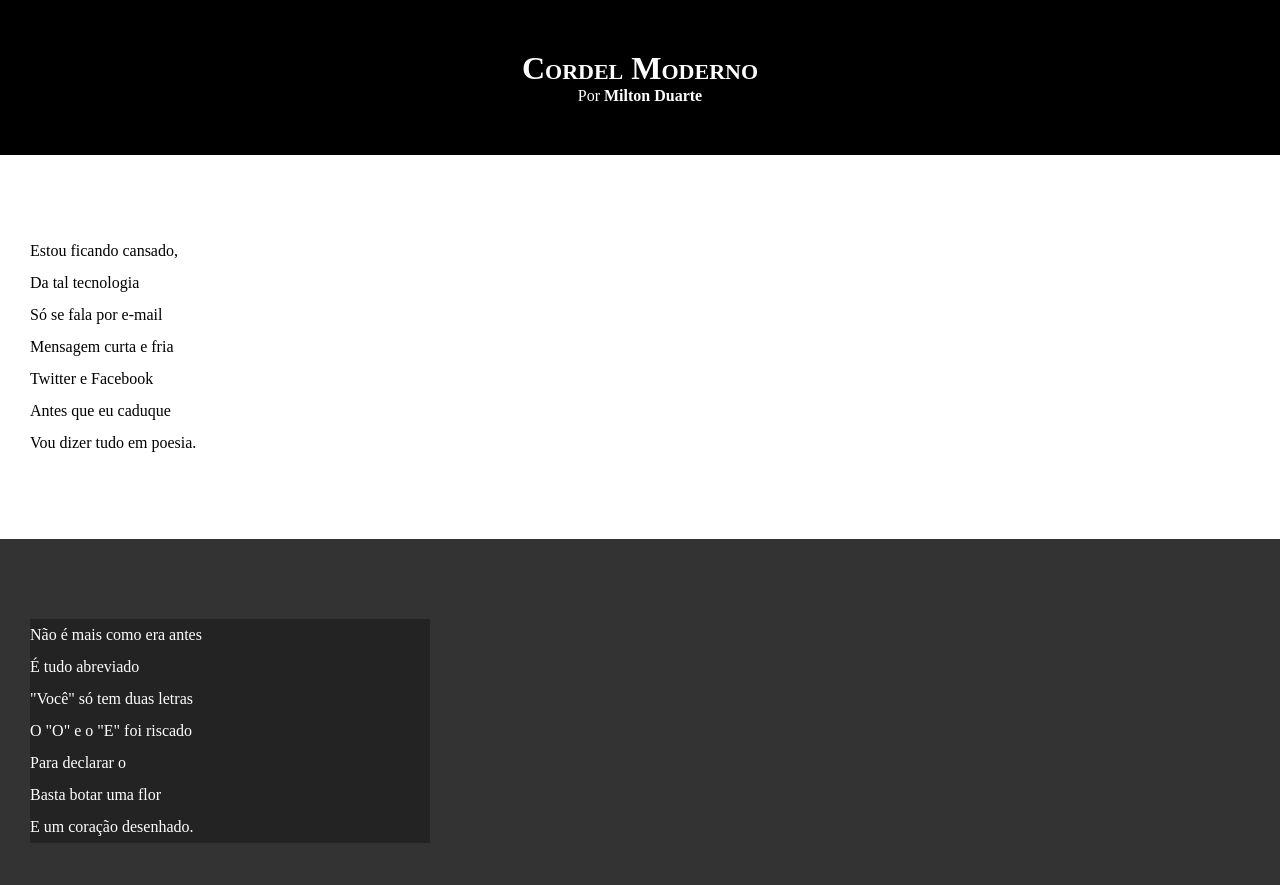
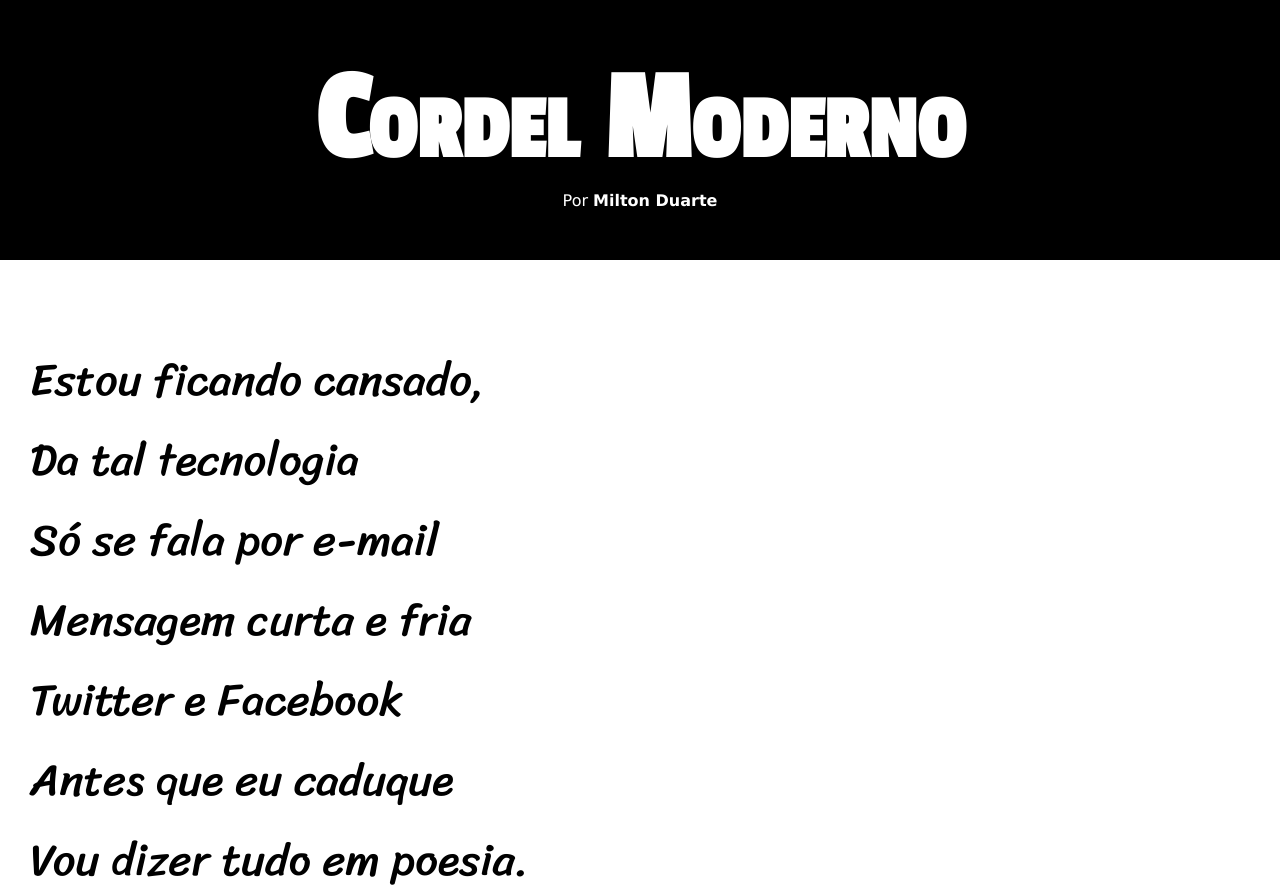
Before and after one commit to Nelson-LCordeiro/html-css, a plain HTML site: page desafios/d12 - cordel moderno/index.html in a window 1280 px wide. Shown: the top 885 px of the page. Drawn offline with Linux system fonts and the light colour scheme.

Commit message:
atualização estilos d12

```diff
--- a/desafios/d12 - cordel moderno/estilo/style.css
+++ b/desafios/d12 - cordel moderno/estilo/style.css
@@ -1,14 +1,26 @@
 @charset "UTF-8";
 
+@import url('https://fonts.googleapis.com/css2?family=Passion+One&display=swap');
+
+@import url('https://fonts.googleapis.com/css2?family=Sriracha&display=swap');
+
+:root {
+    --fonte1: Verdana, Geneva, Tahoma, sans-serif;
+    --fonte2:'Passion One', cursive;
+    --fonte3:'Sriracha', cursive;
+}
+
 * {
-
     margin: 0;
     padding: 0px;
+
 }
+
 
 html, body {
     min-height: 100vh;
     background-color: darkgray;
+    font-family:var(--fonte1);
 }
 
 header {
@@ -20,6 +32,8 @@ header {
     header > h1 {
         padding-top: 50px;
         font-variant: small-caps;
+        font-family:var(--fonte2);
+        font-size: 10vw ;
     }
 
     header > p {
@@ -41,8 +55,10 @@ header {
     section {
         padding-top: 10vh;
         padding-bottom: 10vh;
-        line-height: 2em;
+        line-height 2em;
         padding-left: 30px;
+        font-family: var(--fonte3);
+        font-size: 3.5vw;
     }
 
     section.normal {
@@ -56,7 +72,9 @@ header {
 }
 
 section.imagem > p {
-    background-color: rgba(0, 0, 0, 0.307);
+   display: inline-block;
+   padding: 5px;
+   background-color: rgba(0, 0, 0, 0.307);
     width: 400px;
 }
 
```
